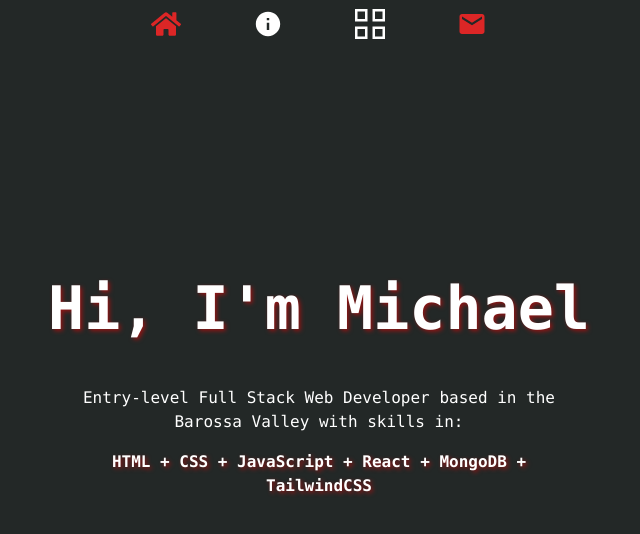
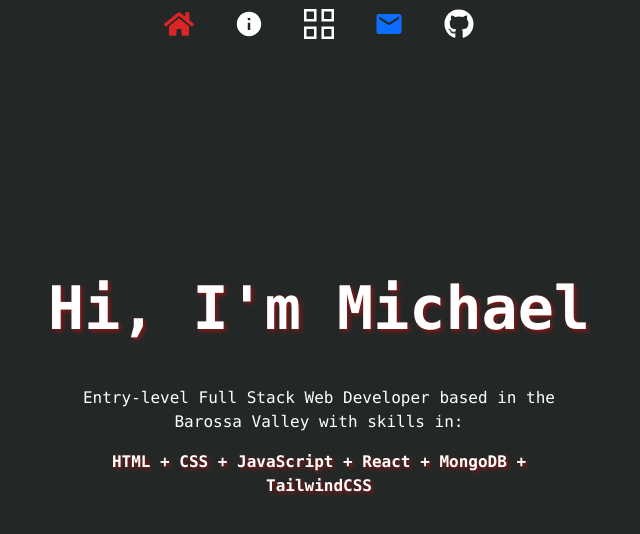
Before and after one commit to Zim40/React.Portfolio, a React (Create React App) app: page / in a window 1280 px wide. Shown: the top 534 px of the page, without its empty margins (321-961 px from the left). Built offline with nearby package versions, Linux system fonts and the light colour scheme.

Commit message:
added github icon + links

```diff
--- a/src/components/navigation/navButtons.js
+++ b/src/components/navigation/navButtons.js
@@ -3,10 +3,11 @@ import { FaHome } from "react-icons/fa";
 import { IoMdInformationCircle } from "react-icons/io";
 import { MdEmail } from "react-icons/md";
 import { GrProjects } from "react-icons/gr";
+import { FaGithub } from "react-icons/fa";
 
 export default function NavButtons({ currentPage, handlePageChange }) {
   return (
-    <div className="fixed z-50 bg-[#232827] bottom-0 w-full text-3xl gap-10 flex h-12 items-center align-center text-white justify-center px-2 appearance-none lg:top-0">
+    <div className="fixed z-50 bg-[#232827] bottom-0 w-full text-3xl gap-2 flex h-12 items-center align-center text-white justify-center px-2 appearance-none lg:top-0 ">
       <button
         onClick={() => handlePageChange("Home")}
         className={
@@ -40,9 +41,18 @@ export default function NavButtons({ currentPage, handlePageChange }) {
       <a href="mailto:michaelm810129@gmail.com">
         <button
           // onClick={() => handlePageChange("Contact")}
-          className="rounded  mx-2 text-red-600 p-2"
+          className="rounded  mx-2 p-2"
         >
           <MdEmail />
+        </button>
+      </a>
+      <a target="_blank" rel="noreferrer" href="https://github.com/Zim40">
+        <button
+          // onClick={() => handlePageChange("Contact")}
+          className="rounded  mx-2 text-white p-2"
+
+        >
+          <FaGithub />
         </button>
       </a>
     </div>
--- a/src/components/pages/Projects.js
+++ b/src/components/pages/Projects.js
@@ -16,6 +16,7 @@ export default function Projects() {
         <h1 className="mb-0 flex items-center justify-center tracking-widest  h-16 text-2xl font-mono text-white text-shadow-default font-bold lg:text-6xl ">
           Projects
         </h1>
+
       </div>
 
       {cardData.map((projects, index) => (
```
